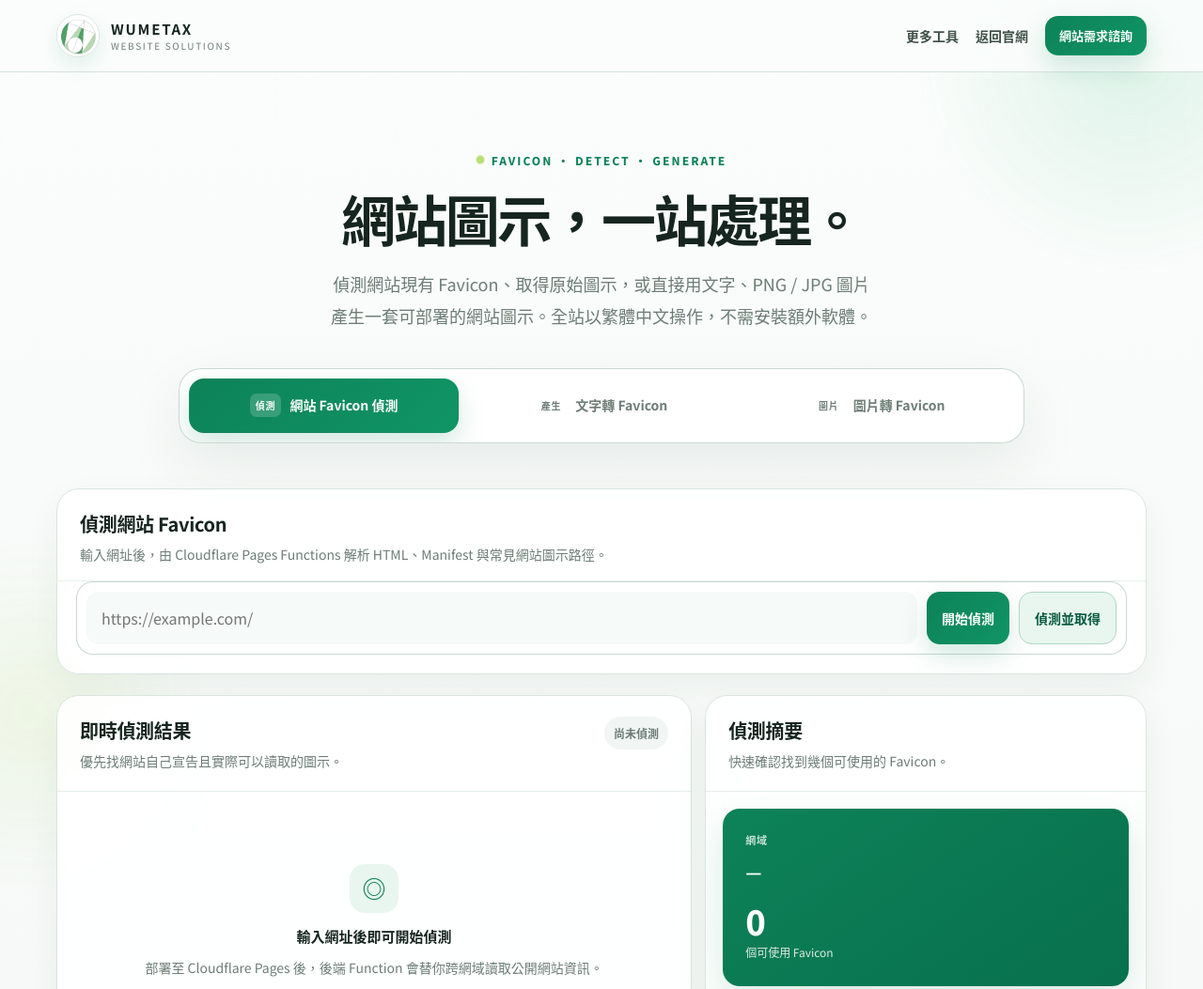
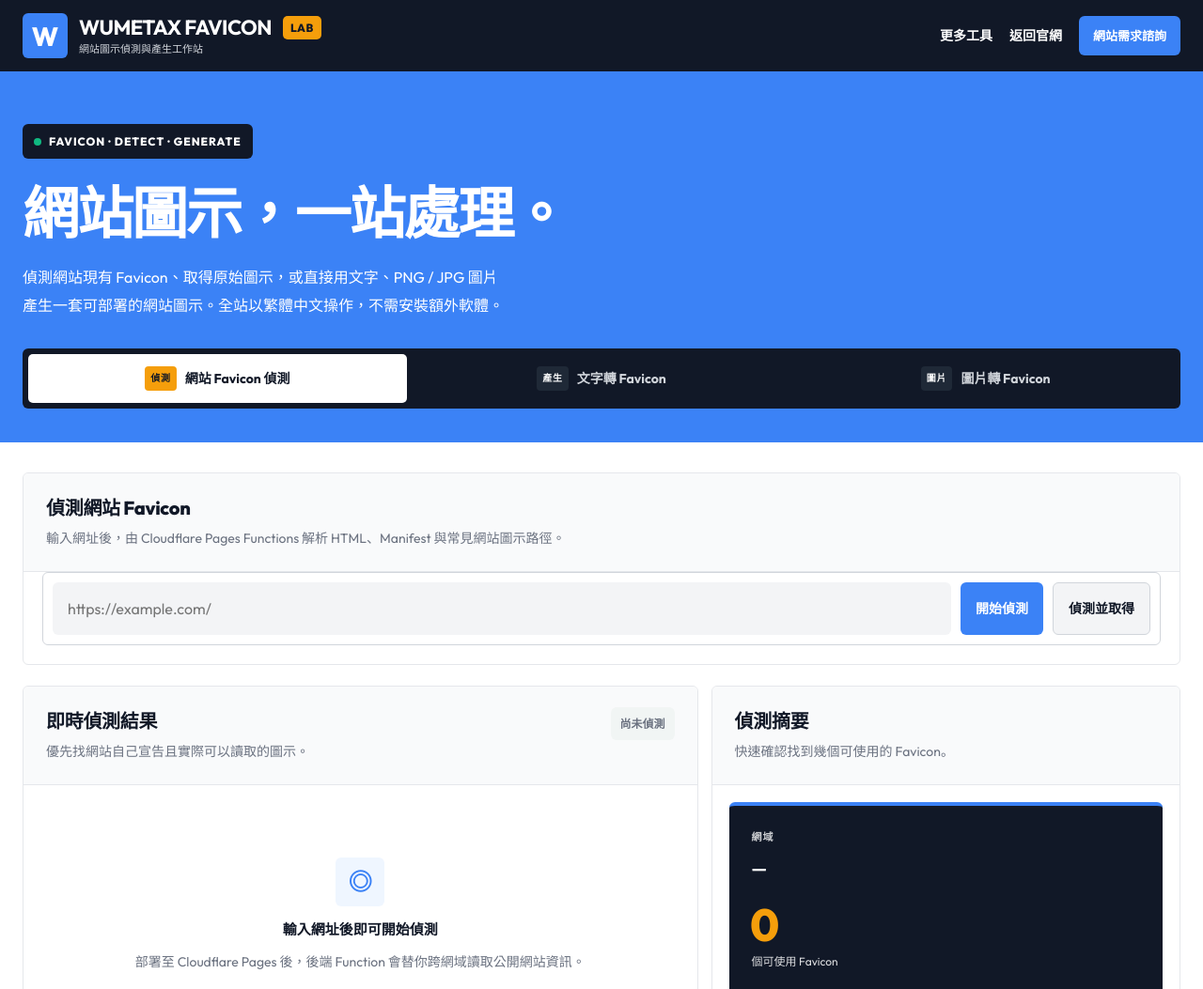
Before and after one commit to jimmy-is-me/favicon, a website: page public/index.html in a window 1280 px wide. Shown: the top 1053 px of the page at 94% size. Drawn offline with Linux system fonts and the light colour scheme.

Commit message:
Match favicon toolbox styling to WUMETAX TIME Lab

```diff
--- /dev/null
+++ b/public/assets/css/lab-theme.css
@@ -0,0 +1,65 @@
+/* Shared visual language with WUMETAX TIME: flat, high contrast, blue/ink. */
+:root{--bg:#fff;--card:#fff;--text:#111827;--muted:#6b7280;--line:#e5e7eb;--line-strong:#d1d5db;--brand:#3b82f6;--brand2:#2563eb;--soft:#eff6ff;--ok:#047857;--warn:#92400e;--bad:#b91c1c;--radius:6px;--shadow:none;--shadow-soft:none}
+*{box-shadow:none!important;text-shadow:none!important;backdrop-filter:none!important}
+body{background:#fff;font-family:Outfit,"Noto Sans TC","Microsoft JhengHei",sans-serif;font-variant-numeric:tabular-nums}
+.ambient,.ambient-grid{display:none}
+.shell{width:min(1280px,calc(100% - 48px))}
+.site-header{background:#111827;color:#fff;border-bottom:4px solid #3b82f6}
+.header-inner{min-height:76px;gap:16px}
+.brand,.text-link{color:#fff}
+.brand-mark{display:grid;place-items:center;flex:0 0 48px;width:48px;height:48px;border-radius:6px;background:#3b82f6;color:#fff;font-size:28px;font-weight:800}
+.brand-copy strong{font-size:22px;letter-spacing:-.025em;white-space:nowrap}
+.brand-copy small{color:#d1d5db;font-size:11px;letter-spacing:0}
+.lab-badge{align-self:flex-start;margin-top:3px;padding:2px 8px;border-radius:5px;background:#f59e0b;color:#111827;font-size:12px;font-weight:900;letter-spacing:.05em}
+.text-link:hover{color:#93c5fd}
+.button,.small-button{border-radius:6px;background:#3b82f6;color:#fff;transition:background .2s ease,transform .2s ease}
+.button:hover:not(:disabled){background:#2563eb;transform:translateY(-1px)}
+.button-soft,.button-outline,.small-button{background:#f3f4f6;color:#111827;border:1px solid #d1d5db}
+.button-soft:hover:not(:disabled),.button-outline:hover:not(:disabled),.small-button:hover{background:#e5e7eb;border-color:#9ca3af;color:#111827}
+.small-button.primary{background:#eff6ff;border-color:#bfdbfe;color:#1d4ed8}
+.hero{isolation:isolate;position:relative;padding:52px 0 36px;text-align:left;color:#fff}
+.hero:before{content:"";position:absolute;z-index:-1;inset:0;left:50%;width:100vw;transform:translateX(-50%);background:#3b82f6}
+.hero:after{display:none}
+.eyebrow{padding:8px 12px;border-radius:6px;background:#111827;color:#fff;font-size:12px;letter-spacing:.08em;margin-bottom:24px}
+.pulse{background:#10b981;animation:none}
+h1{font-size:clamp(32px,5vw,60px);font-weight:900;letter-spacing:-.035em}
+.hero-copy{margin:18px 0 0;max-width:820px;color:#fff;font-size:16px}
+.tool-switch{max-width:none;margin-top:30px;padding:6px;border:0;border-radius:6px;background:#111827;gap:6px}
+.tool-tab{color:#d1d5db;border-radius:5px;min-height:52px}
+.tool-tab:hover{background:#1f2937;color:#fff}
+.tool-tab.active{background:#fff;color:#111827}
+.tool-tab-kicker{background:#1f2937;color:#fff;border-radius:4px}
+.tool-tab.active .tool-tab-kicker{background:#f59e0b;color:#111827}
+.tool-view{margin-top:32px}
+.card,.feature-card{border-radius:6px;background:#fff;border-color:#e5e7eb}
+.card:hover{border-color:#d1d5db}
+.card-head{padding:22px 24px;background:#f9fafb;border-bottom-color:#e5e7eb}
+.card-head h2{font-weight:900}
+.searchbar{border-radius:6px;border-color:#d1d5db;background:#fff}
+.searchbar input,.field input,.field select,.wide-field input,.color-input-row input[type=text]{background:#f3f4f6;border-radius:6px;border-color:#e5e7eb;color:#111827}
+.searchbar input:focus,.field input:focus,.field select:focus,.wide-field input:focus,.color-input-row input[type=text]:focus{border-color:#3b82f6;outline:2px solid #3b82f6;outline-offset:2px;background:#fff}
+:where(button,a,input,select):focus-visible{outline:3px solid #f59e0b;outline-offset:3px}
+.result-item{border-radius:6px;border-color:#e5e7eb;align-items:start}
+.result-item:hover{transform:none;border-color:#93c5fd}
+.result-preview,.large-preview,.generator-preview-stage,.image-preview-stage{border-radius:6px;border-color:#d1d5db}
+.summary-box{background:#111827;border-radius:6px;border-top:4px solid #3b82f6}
+.summary-count{color:#f59e0b;font-size:48px;font-weight:800}
+.summary-item,.feature-card,.format-grid>div,.faq-item,.toggle-card,.mini-preview-item,.browser-tab-mock{border-radius:6px;background:#f3f4f6;border-color:#e5e7eb}
+.generator-preview-panel{border-radius:6px;background:#f9fafb;border-color:#e5e7eb}
+.upload-zone{border-radius:6px;background:#eff6ff;border-color:#93c5fd}
+.upload-zone:hover{background:#dbeafe;border-color:#3b82f6}
+.preview-meta{background:#f3f4f6;border-radius:6px}
+.status-badge,.tag,.empty-icon,.feature-icon,.notice,.google-check{border-radius:6px}
+.google-check{background:#fffbeb;color:#92400e;border-color:#f59e0b}
+.google-check.good{background:#ecfdf5;color:#065f46;border-color:#10b981}
+.section-kicker{color:#2563eb}
+.site-footer{margin-top:20px;padding:36px 0 28px;background:#111827;color:#fff;border-top:8px solid #3b82f6;text-align:left}
+.footer-brand strong,.footer-links a{color:#fff}
+.footer-brand p,.footer-bottom{color:#d1d5db}
+.footer-bottom{border-color:#374151}
+.footer-links a:hover{color:#93c5fd}
+.reveal{animation:none}
+@media(max-width:900px){.shell{width:calc(100% - 32px)}.header-actions{gap:10px}.brand-copy strong{font-size:18px}.hero{padding:36px 0 28px}}
+@media(max-width:720px){.header-inner{min-height:72px;gap:10px}.brand{gap:8px}.brand-mark{width:40px;height:40px;flex-basis:40px;font-size:24px}.brand-copy strong{font-size:15px}.brand-copy small{font-size:9px}.lab-badge{font-size:10px;padding:2px 5px}.header-actions .button-small{font-size:11px;padding:10px}.hero-copy{font-size:14px}.tool-switch{gap:4px;padding:4px}.tool-tab{flex-direction:column;gap:5px;font-size:12px;padding:9px 4px}.tool-tab-kicker{font-size:9px}.card-head{padding:18px}.card-head h2{font-size:18px}.footer-links{gap:14px}}
+@media(prefers-reduced-motion:reduce){html{scroll-behavior:auto}*,*:before,*:after{animation:none!important;transition:none!important}}
+@media(max-width:480px){.header-actions{display:none}.brand-copy strong{font-size:16px}.brand-copy small{font-size:10px}}
--- a/public/index.html
+++ b/public/index.html
@@ -3,15 +3,16 @@
 <head>
   <meta charset="utf-8">
   <meta name="viewport" content="width=device-width, initial-scale=1">
-  <meta name="theme-color" content="#0d8259">
+  <meta name="theme-color" content="#111827">
   <meta name="description" content="繁體中文 Favicon 工具箱：偵測網站現有圖示，或將文字、PNG、JPG 圖片轉成 favicon.ico、PNG 與完整網站圖示包。">
   <title>Favicon 工具箱｜偵測、文字與圖片轉 Favicon</title>
   <link rel="icon" href="/assets/images/wumetax-logo.webp" type="image/webp">
   <link rel="preconnect" href="https://fonts.googleapis.com">
   <link rel="preconnect" href="https://fonts.gstatic.com" crossorigin>
-  <link href="https://fonts.googleapis.com/css2?family=Noto+Sans+TC:wght@400;500;600;700;800;900&display=swap" rel="stylesheet">
+  <link href="https://fonts.googleapis.com/css2?family=Noto+Sans+TC:wght@400;500;600;700;800;900&family=Outfit:wght@400;500;600;700;800&display=swap" rel="stylesheet">
   <link rel="stylesheet" href="/assets/css/style.css">
   <link rel="stylesheet" href="/assets/css/toolbox.css">
+  <link rel="stylesheet" href="/assets/css/lab-theme.css">
   <script src="/assets/js/app.js" defer></script>
   <script src="/assets/js/text-to-favicon.js" defer></script>
   <script src="/assets/js/image-to-favicon.js" defer></script>
@@ -24,11 +25,12 @@
   <header class="site-header">
     <div class="shell header-inner">
       <a class="brand" href="https://wumetax.com/" target="_blank" rel="noopener" aria-label="WUMETAX 官方網站">
-        <img class="brand-logo" src="/assets/images/wumetax-logo.webp" alt="WUMETAX Logo">
+        <span class="brand-mark" aria-hidden="true">W</span>
         <span class="brand-copy">
-          <strong>WUMETAX</strong>
-          <small>WEBSITE SOLUTIONS</small>
+          <strong>WUMETAX FAVICON</strong>
+          <small>網站圖示偵測與產生工作站</small>
         </span>
+        <span class="lab-badge">LAB</span>
       </a>
       <nav class="header-actions" aria-label="主要導覽">
         <a class="text-link" href="https://wumetax.com/lab/" target="_blank" rel="noopener">更多工具</a>
```
